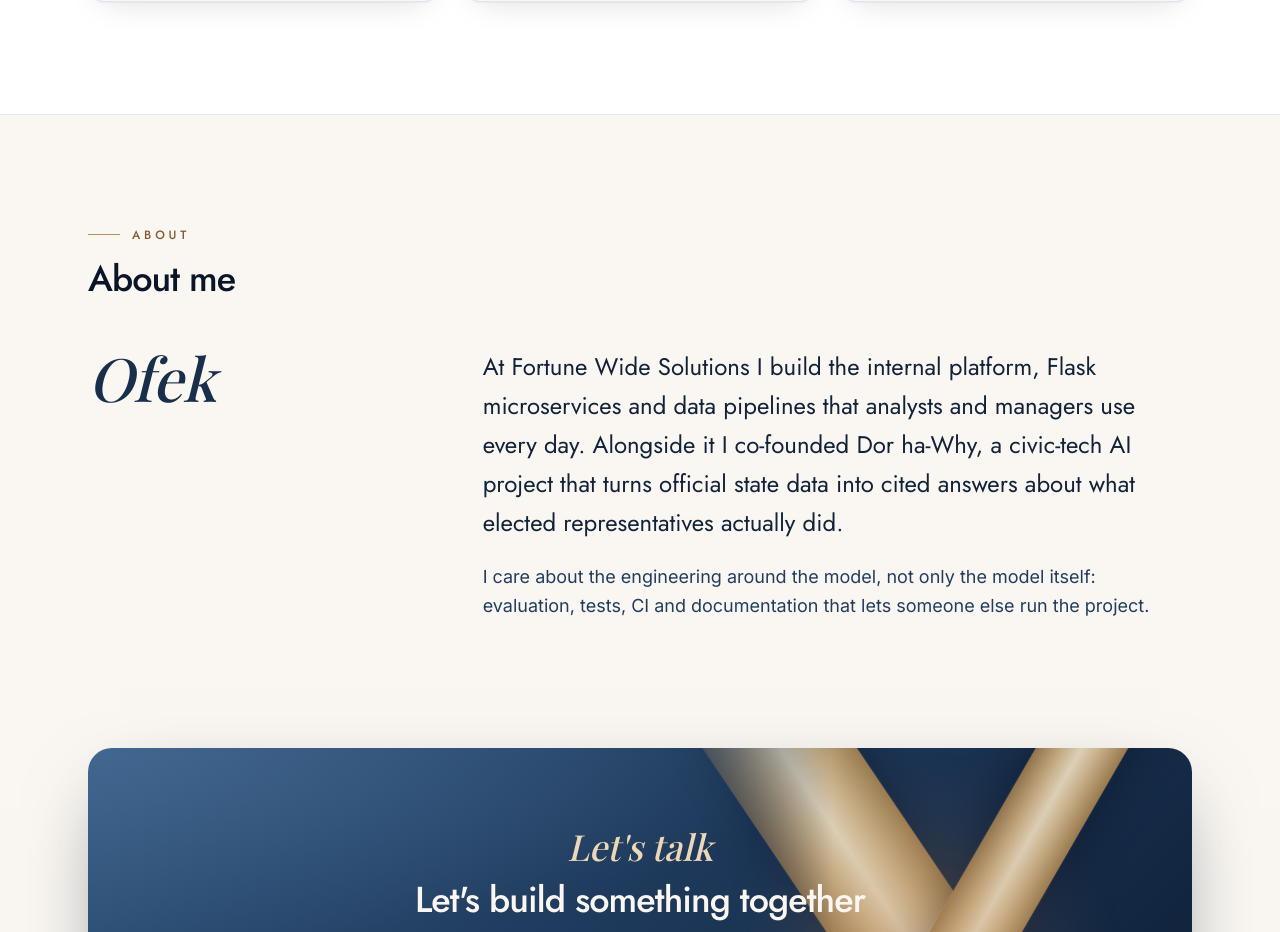
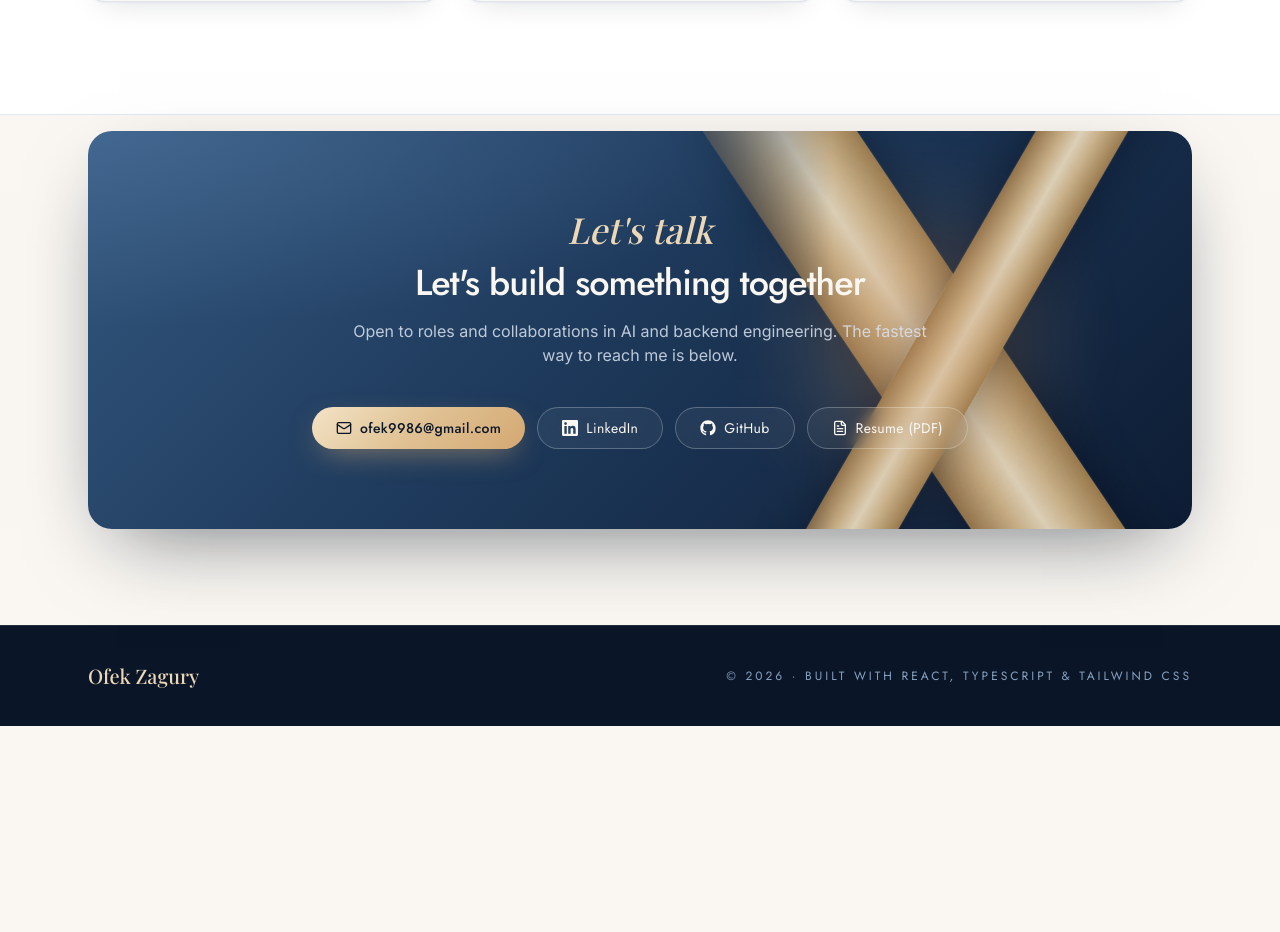
Before and after one commit to OfekZagury/OfekZagury.github.io, a React (Vite) app: page / in a window 1280 px wide. Shown: the part 6225-7157 px from the top of the page. After the commit the page ends 6951 px from the top, so only its background shows below. Built offline with nearby package versions, Linux system fonts and the light colour scheme; a web font is replaced by a local one.

Commit message:
Remove About component from App

```diff
--- a/src/App.tsx
+++ b/src/App.tsx
@@ -3,7 +3,6 @@ import Hero from "./components/Hero";
 import Projects from "./components/Projects";
 import Experience from "./components/Experience";
 import Skills from "./components/Skills";
-import About from "./components/About";
 import Contact from "./components/Contact";
 import Footer from "./components/Footer";
 
@@ -22,7 +21,6 @@ export default function App() {
         <Projects />
         <Experience />
         <Skills />
-        <About />
         <Contact />
       </main>
       <Footer />
```
